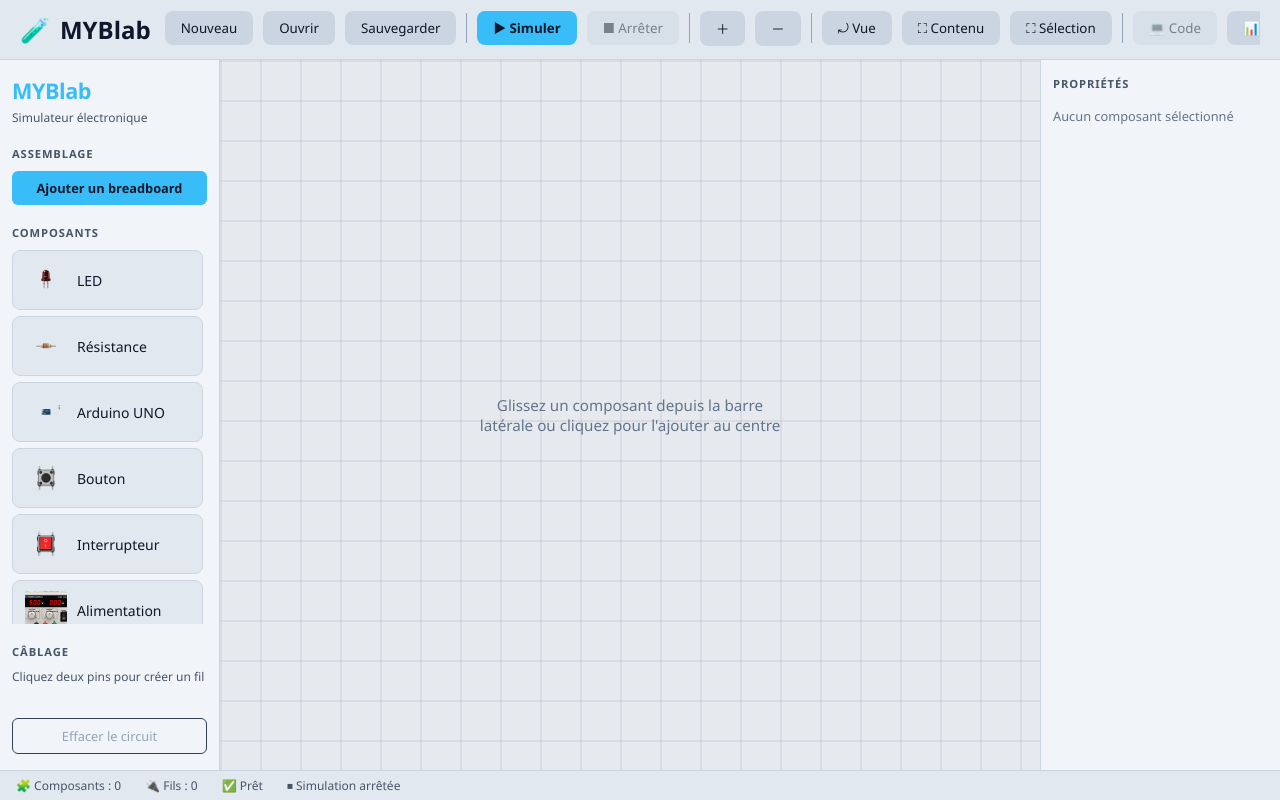
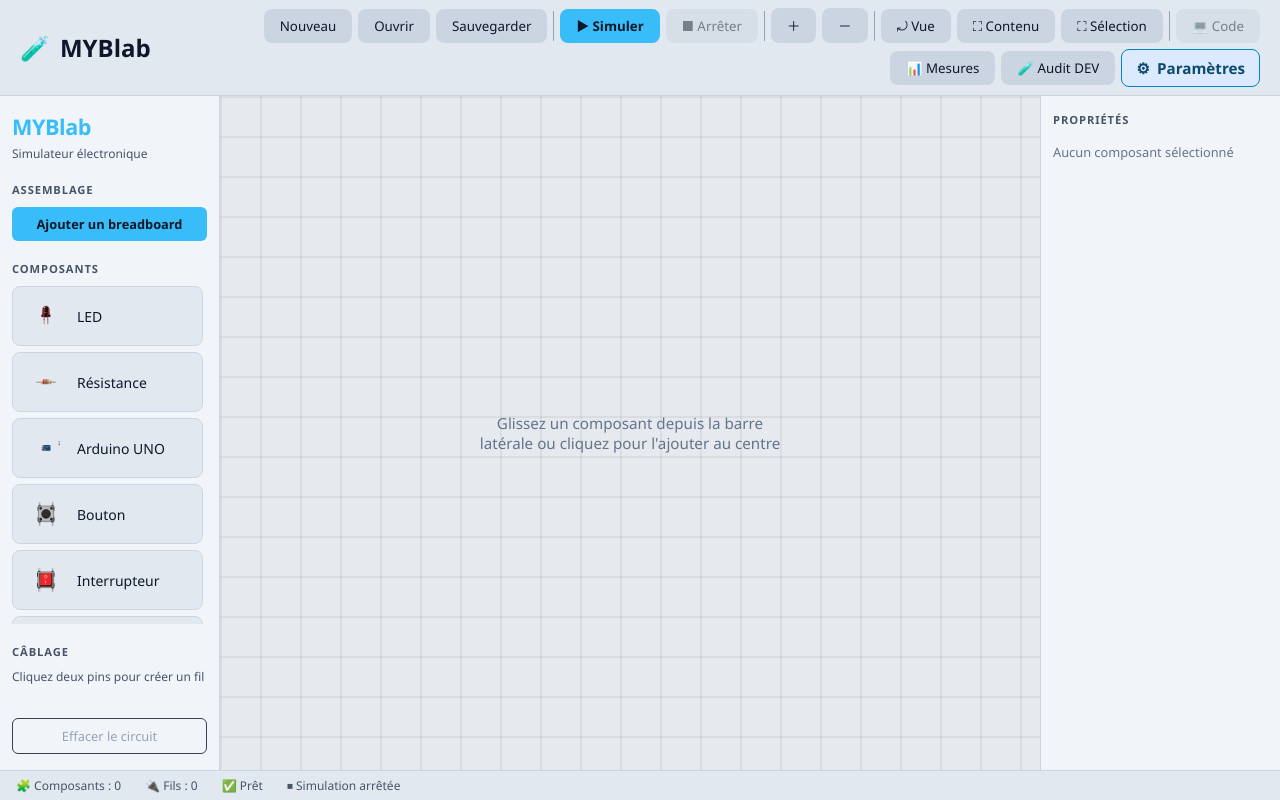
Before and after one commit to mamadouyacineba858-tech/myblab_v03, a React (Vite) app in the folder frontend/: page / in a window 1280 px wide. Built offline with nearby package versions, Linux system fonts and the light colour scheme.

Commit message:
fix(navbar): wrap actions into visible rows instead of horizontal scrolling

```diff
--- a/frontend/src/components/Navbar.css
+++ b/frontend/src/components/Navbar.css
@@ -119,14 +119,17 @@
     background:#55657c;
 
 }
-/* MB-UI-AUDIT-003 : les 2 FAIL à 1280px venaient du débordement horizontal
-   (Paramètres x=1275..1404). Garder toutes les actions accessibles :
-   la navigation défile horizontalement dans sa zone, sans cacher les boutons. */
+/* MB-UI-AUDIT-003 : le rapport 1280px montrait Paramètres hors écran.
+   Autoriser deux rangées au lieu de masquer des actions dans un défilement. */
 .myblab-navbar {
     box-sizing: border-box;
     width: 100%;
     min-width: 0;
+    height: auto;
+    min-height: 60px;
     gap: 12px;
+    padding-top: 8px;
+    padding-bottom: 8px;
 }
 .navbar-logo {
     flex: 0 0 auto;
@@ -135,12 +138,9 @@
     flex: 1 1 auto;
     min-width: 0;
     max-width: 100%;
-    overflow-x: auto;
-    overflow-y: hidden;
-    scrollbar-width: thin;
-    scrollbar-color: #7dd3fc transparent;
-    justify-content: flex-start;
-    padding: 4px 2px 7px;
+    flex-wrap: wrap;
+    justify-content: flex-end;
+    gap: 6px;
 }
 .navbar-actions > button,
 .navbar-actions > .separator {
```
